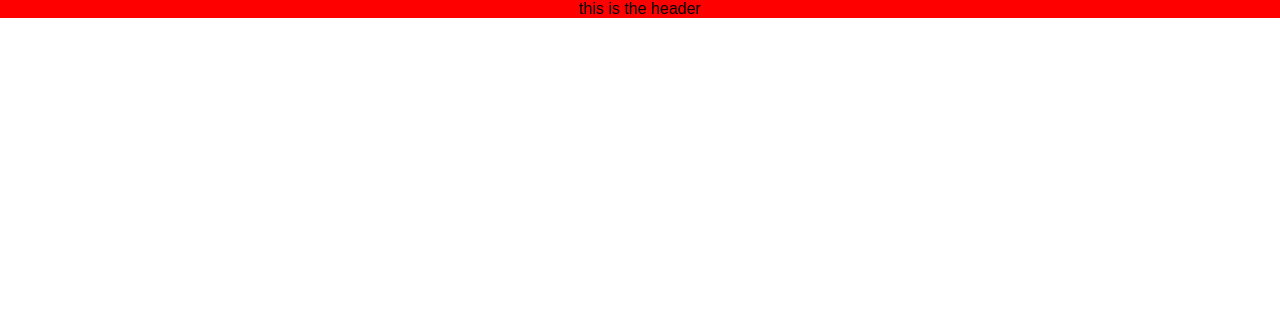
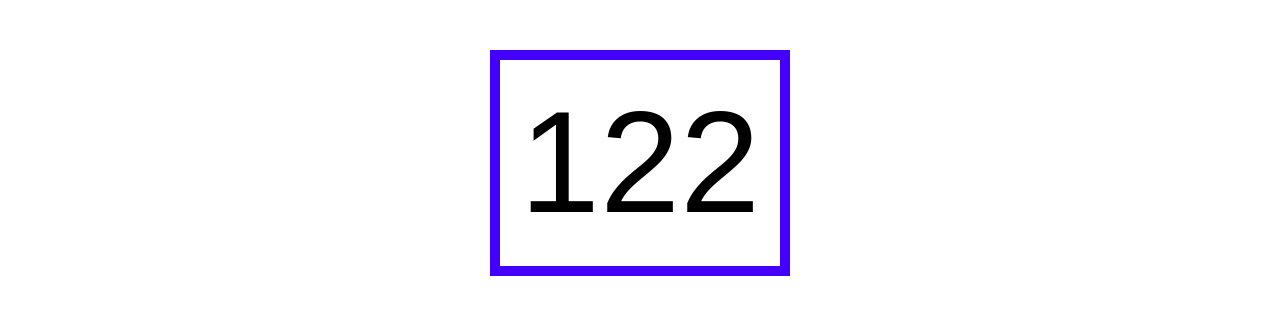
Before and after one commit to danifromecuador/click-counter-with-react, a React (Create React App) app: page / in a window 1280 px wide. Shown: the top 314 px of the page. Built offline with nearby package versions, Linux system fonts and the light colour scheme.

Commit message:
Add a new component Display and its style

```diff
--- a/src/App.css
+++ b/src/App.css
@@ -1,4 +1,3 @@
 .App {
-  background-color: red;
   text-align: center;
 }
--- a/src/App.js
+++ b/src/App.js
@@ -1,10 +1,12 @@
 import React from 'react';
 import './App.css';
-import Header from './components/Header';
+import Display from './components/Display';
+
+const number = 122;
 
 const App = () => (
   <div className="App">
-    <Header />
+    <Display number={number}/>
   </div>
 );
 
--- /dev/null
+++ b/src/components/Display.jsx
@@ -0,0 +1,10 @@
+import React from 'react';
+import '../styles/Display.css'
+
+const Display = (props) => (
+  <div className='display'>
+    {props.number}
+  </div>
+);
+
+export default Display;
--- a/src/components/Header.jsx
+++ /dev/null
@@ -1,9 +0,0 @@
-import React from 'react';
-
-const Header = () => (
-  <div>
-    this is the header
-  </div>
-);
-
-export default Header;
--- a/src/index.css
+++ b/src/index.css
@@ -1,5 +1,6 @@
 body {
   margin: 0;
   padding: 0;
+  box-sizing: border-box;
   font-family: sans-serif;
 }
--- /dev/null
+++ b/src/styles/Display.css
@@ -0,0 +1,13 @@
+.display {
+  border: 10px solid rgb(68, 0, 255);
+  width:fit-content;
+  min-width: 200px;
+  min-height: 164px;
+  height: fit-content;
+  margin: 50px auto;
+  padding: 20px;
+  font-size: 144px;
+  display: flex;
+  align-items: center;
+  justify-content: center;
+}
```
